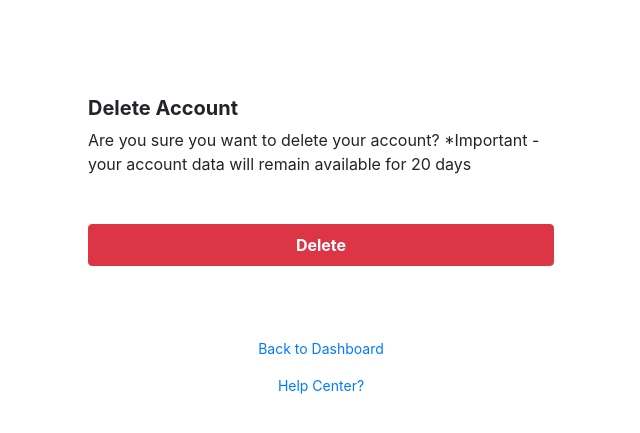
After one commit to SaberHardy/official_blog, a Django app: page /account/profile/delete/ in a window 1280 px wide. The commit adds this page. Shown: the top 433 px of the page, without its empty margins (319-959 px from the left). Run offline with Django 4.2, Linux system fonts and the light colour scheme; the visitor is signed in with stand-in values (Sample User, id 1).

Commit message:
delete account

```diff
--- a/accounts/urls.py
+++ b/accounts/urls.py
@@ -24,6 +24,7 @@ urlpatterns = [
 
     path('profile/', views.profile, name='profile'),
     path('profile/edit/', views.edit_profile, name='edit_profile'),
+    path('profile/delete/', views.delete_profile, name='delete_profile'),
 
     path('register/', views.accounts_register, name='register'),
     path('activate/<slug:uidb64>/<slug:token>/', views.activate, name='activate'),
--- a/accounts/views.py
+++ b/accounts/views.py
@@ -77,3 +77,15 @@ def edit_profile(request):
     context = {'user_form': user_form}
 
     return render(request, 'accounts/update.html', context)
+
+
+@login_required
+def delete_profile(request):
+    if request.method == 'POST':
+        user = User.objects.get(username=request.user)
+        # disable the account from db
+        user.is_active = False
+        user.save()
+        return redirect('accounts:login')
+    else:
+        return render(request, 'accounts/delete_account.html')
--- a/blogapp/templates/blogapp/base.html
+++ b/blogapp/templates/blogapp/base.html
@@ -43,7 +43,13 @@
                     {% endfor %}
                 </div>
             </li>
+        </ul>
 
+        <ul class="navbar-nav" style="margin-right: 150px;">
+            <li class="nav-item active text-center">
+                <a class="nav-link text-info font-weight-bold" href="">
+                    {{ user.username|upper }}</a>
+            </li>
         </ul>
         <form class="form-inline my-2 my-lg-0" action="/search/" method="get">
             <input class="form-control mr-sm-2"
--- /dev/null
+++ b/templates/accounts/delete_account.html
@@ -0,0 +1,30 @@
+{% extends 'partials/base.html' %}
+
+{% block title %}Profile{% endblock %}
+{% block content %}
+
+    <div class="container-fluid my-5">
+        <section class="px-md-5 mx-md-5 text-center text-lg-left dark-grey-text">
+            <div class="row d-flex justify-content-center">
+                <div class="col-md-6">
+                    <form class="form-reset p-4 rounded update-form" action="{% url "accounts:delete_profile" %}"
+                          method="post">
+                        {% csrf_token %}
+                        <p class=" h5 mb-2 pt-4 font-weight-bold">Delete Account</p>
+                        <p>Are you sure you want to delete your account?
+                            *Important - your account data will remain available for 20 days</p>
+                        <button type="submit" role="button"
+                                class="btn btn-danger btn-block py-2 mb-4 mt-5 font-weight-bold">Delete
+                        </button>
+                    </form>
+                    <p class="small text-center pt-4">
+                        <a href="{% url "accounts:profile" %}">Back to Dashboard</a>
+                    </p>
+                    <p class="small text-center">
+                        <a href="{% url "accounts:register" %}">Help Center?</a>
+                    </p>
+                </div>
+            </div>
+        </section>
+    </div>
+{% endblock %}
```
Also changed, not shown: templates/accounts/update.html (+7 -4 lines).
